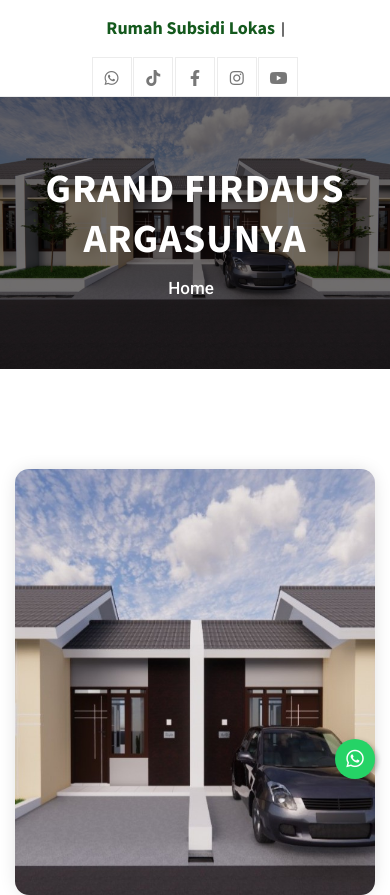
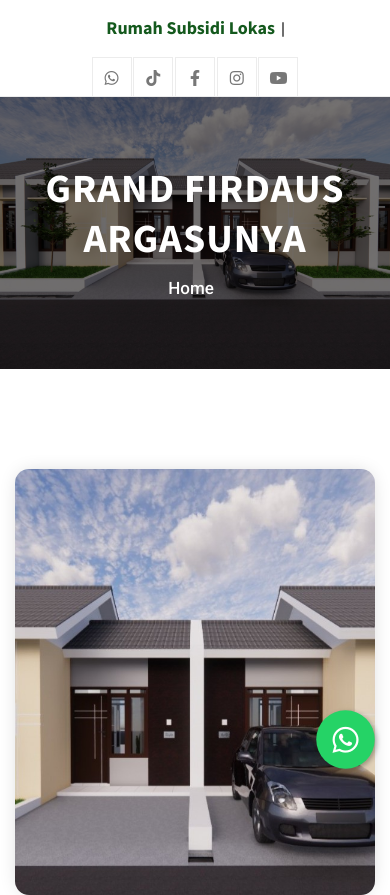
Before and after one commit to untungriyadi/grand-firdaus-group-company-profile, a plain HTML site: page detail-gaf.html in a window 390 px wide. Shown: the top 895 px of the page. Drawn offline with nearby package versions, Linux system fonts and the light colour scheme; some packages are replaced by stand-ins of ours.

Commit message:
fix button

```diff
--- a/css/style.css
+++ b/css/style.css
@@ -2594,6 +2594,7 @@ button:focus {
   color: #ffffff;
   font-weight: 500;
   transition: all 500ms ease;
+  /* text-transform: uppercase; */
 }
 .page-title .title-text .title-menu li a:hover {
   color: #14591D;
@@ -2862,16 +2863,18 @@ button:focus {
   bottom: 30px;
   right: 30px;
   z-index: 999;
-  height: 40px;
-  width: 40px;
+  height: 55px;
+  width: 55px;
   background: #14591D;
   border-radius: 50%;
   text-align: center;
-  line-height: 40px;
+  line-height: 50px;
   color: white;
   cursor: pointer;
   transition: 0.3s;
   display: none;
+  font-size: 23px;
+  /* margin-bottom: -10px; */
 }
 @media (max-width: 575px) {
   .back-to-top {
--- a/detail-gaf.html
+++ b/detail-gaf.html
@@ -143,18 +143,19 @@
       /* tombol wa */
       .whatsapp-float {
       position: fixed;
-      width: 40px;
-      height: 40px;
+      width: 59px;
+      height: 59px;
       bottom: 85px;
       right: 35px;
       background-color: #25d366;
       color: #fff;
       border-radius: 50%;
       text-align: center;
-      font-size: 20px;
+      font-size: 30px;
       box-shadow: 2px 2px 5px rgba(0,0,0,0.3);
       z-index: 1000;
       transition: all 0.3s ease;
+      animation: zoomInOut 2s ease-in-out infinite;
     }
 
     .whatsapp-float:hover {
@@ -163,12 +164,12 @@
     }
 
     .whatsapp-float i {
-      margin-top: 10px;
+      margin-top: 15px;
     }
 
     @media (max-width: 575px) {
       .whatsapp-float{
-        bottom: 65px;
+        bottom: 75px;
         right: 15px;
       }
 
@@ -354,7 +355,7 @@
                 <li data-aos="fade-up"data-aos-easing="linear"data-aos-duration="1200">
                     <a href="index.html" >home</a>
                 </li>
-                <!-- <li>about us</li> -->
+                <!-- <li class="text-white" data-aos="fade-up"data-aos-easing="linear"data-aos-duration="1200">/ Halaman Detail Perumahan Graha Firdaus Argasunya </li> -->
             </ul>
         </div>
     </div>
```
Also changed, not shown: index.html (+6 -5 lines).
